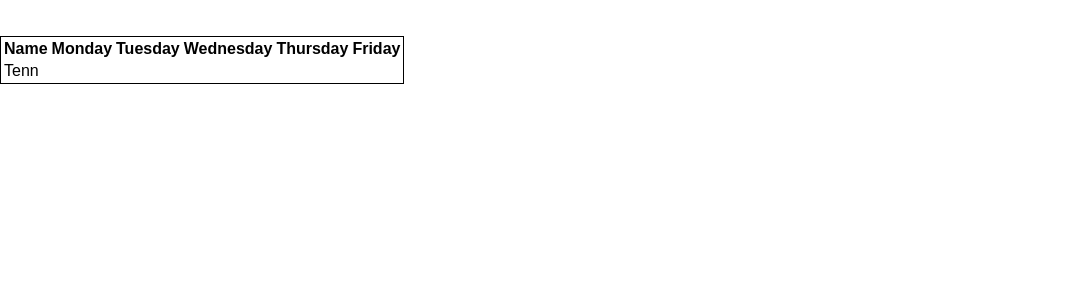
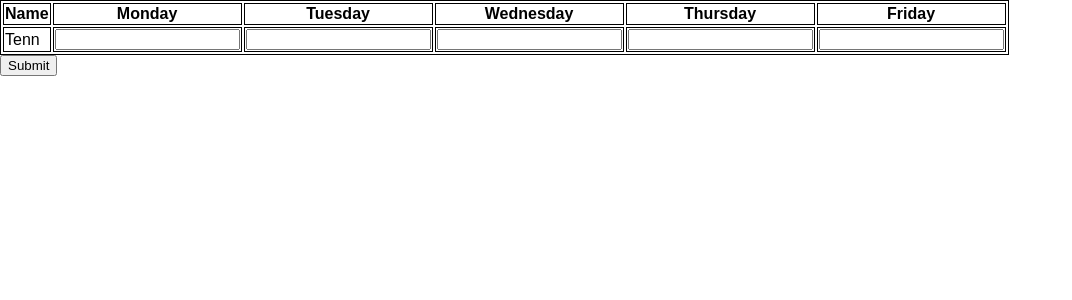
Before and after one commit to TennGit/stand-up-table, a React (Create React App) app: page / in a window 1280 px wide. Shown: the top 300 px of the page, without its empty margins (0-1072 px from the left). Built offline with nearby package versions, Linux system fonts and the light colour scheme.

Commit message:
add task action

```diff
--- /dev/null
+++ b/src/actions/index.js
@@ -0,0 +1,11 @@
+export default function addTask(monday, tuesday, wednesday, thursday, friday){
+    console.log("Action creator")
+    return{
+        type: "ADD_TASK",
+        monday,
+        tuesday,
+        wednesday,
+        thursday,
+        friday
+    }
+}
--- a/src/components/StandUpTableComponent.js
+++ b/src/components/StandUpTableComponent.js
@@ -10,41 +10,91 @@ const Table = styled.table`
     border: 1px solid black;
 `
 
-const StandUpTable = (state) => {
+const Th = styled.th`
+    border: 1px solid black;
+`
+
+const Td = styled.td`
+    border: 1px solid black;
+`
+
+const StandUpTable = (props) => {
+    let inputMonday;
+    let inputTuesday;
+    let inputWednesday;
+    let inputThursday;
+    let inputFriday;
+
+    console.log("props from container")
+    console.log(props)
+    console.log("Ends")
+
     return(
         <div>
-            <br/><br/>
+            <form onSubmit={e=> {
+                e.preventDefault()
+                props.addTask(inputMonday.value,inputTuesday.value,inputWednesday.value,inputThursday.value,inputFriday.value)
+            }}>
                 <Table>
                     <thead>
                     <tr>
-                    <th>
+                        <Th>
                             Name
-                    </th>
-                    <th>
+                        </Th>
+                        <Th>
                             Monday
-                    </th>
-                    <th>
+                        </Th>
+                        <Th>
                             Tuesday
-                    </th>
-                    <th>
+                        </Th>
+                        <Th>
                             Wednesday
-                    </th>
-                    <th>
+                        </Th>
+                        <Th>
                             Thursday
-                    </th>
-                    <th>
+                        </Th>
+                        <Th>
                             Friday
-                    </th>
+                        </Th>
                     </tr>
                     </thead>
                     <tbody>
                         <tr>
-                        <td>
+                            <Td>
                                 Tenn
-                        </td>
+                            </Td>
+                            <Td>
+                                <input ref={monday=>{
+                                    inputMonday=monday
+                                }} />
+                            </Td>
+                            <Td>
+                                <input ref={tuesday=>{
+                                    inputTuesday=tuesday
+                                }} />
+                            </Td>
+                            <Td>
+                                <input ref={wednesday=>{
+                                    inputWednesday=wednesday
+                                }} />
+                            </Td>
+                            <Td>
+                                <input ref={thursday=>{
+                                    inputThursday=thursday
+                                }} />
+                            </Td>
+                            <Td>
+                                <input ref={friday=>{
+                                    inputFriday=friday
+                                }} />
+                            </Td>
                         </tr>
                     </tbody>
                 </Table>
+                <button type="submit">
+                    Submit
+                </button>
+            </form>
         </div>
     )
 }
--- a/src/containers/StandUpTableContainer.js
+++ b/src/containers/StandUpTableContainer.js
@@ -5,17 +5,24 @@
 
 import {connect} from "react-redux";
 import StandUpTable from "../components/StandUpTableComponent";
+import addTask from "../actions"
 
 
 const mapStateToProps = (state) => {
     return state
 }
 
-const mapDispatchToProps = () => {return {}}
+const mapDispatchToProps = (dispatch) => {
+    return {
+        addTask: (monday,tuesday,wednesday,thursday,friday) => {
+            dispatch(addTask(monday,tuesday,wednesday,thursday,friday))
+        }
+    }
+}
 
-const Container = connect(
+const StandUpTableContainer = connect(
     mapStateToProps,
     mapDispatchToProps
 )(StandUpTable)
 
-export default Container;
+export default StandUpTableContainer;
--- a/src/reducers/addTaskReducer.js
+++ b/src/reducers/addTaskReducer.js
@@ -2,14 +2,18 @@
  * Created by hengl on 22/05/2017.
  */
 
-const initialState = {
-};
+const addTask = (state={}, action) => {
+    console.log("action")
+    console.log(action)
 
-const addTask = (state=initialState, action) => {
     switch (action.type){
-        case 'ADD':
+        case 'ADD_TASK':
             return {
-
+                monday: action.monday,
+                tuesday: action.tuesday,
+                wednesday: action.wednesday,
+                thursday: action.thursday,
+                friday: action.friday
             }
         default: return state
     }
```
Lines whose indentation alone changed are shown as unchanged.
